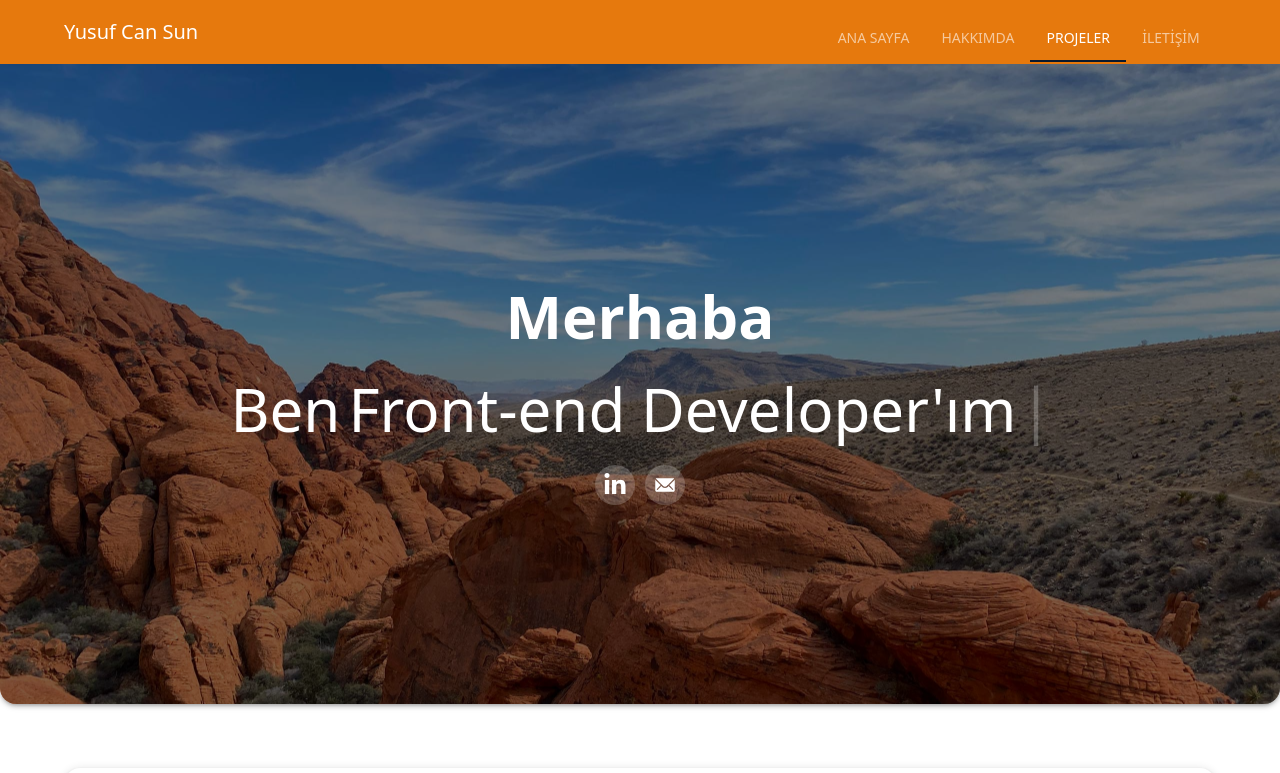
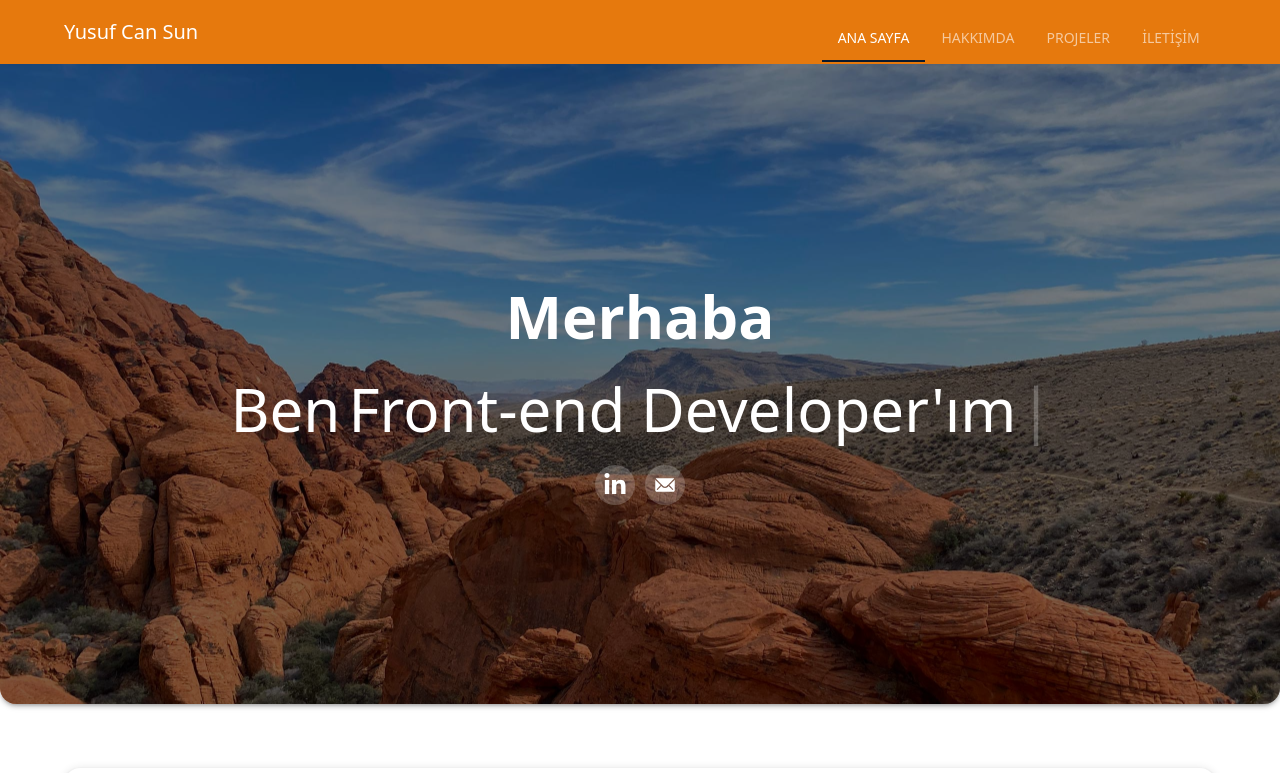
Before and after one commit to Nacnus/portfolyo, a React (Vite) app: page / in a window 1280 px wide. Shown: the top 773 px of the page. Built offline with nearby package versions, Linux system fonts and the light colour scheme; no server answers.

Commit message:
fixed indicator bug

```diff
--- a/src/App.css
+++ b/src/App.css
@@ -4,5 +4,5 @@ body {
 }
 html{
   scroll-behavior: smooth;
-  scroll-padding-top:9dvh;
+  scroll-padding-top:10dvh;
 }
--- a/src/components/Header.jsx
+++ b/src/components/Header.jsx
@@ -33,11 +33,13 @@ function Header() {
             const scrollPosition = window.scrollY;
             headers.forEach((header, index) => {
                 const section = document.getElementById(header.section);
-                const sectionTop = section.offsetTop;
-                const sectionHeight = section.offsetHeight;
+                if (section) {
+                    const sectionTop = section.offsetTop - 120;
+                    const sectionHeight = section.offsetHeight;
 
-                if (scrollPosition >= sectionTop && scrollPosition < sectionTop + sectionHeight) {
-                    setValue(index);
+                    if (scrollPosition >= sectionTop && scrollPosition < sectionTop + sectionHeight) {
+                        setValue(index);
+                    }
                 }
             });
         };
@@ -49,7 +51,7 @@ function Header() {
     return (
         <div className='header'>
             <Container maxWidth="lg" sx={{ display: 'flex', justifyContent: 'space-between', alignItems: 'center' }}>
-                <a href={"#home"} className="left-text" style={{textDecoration: 'none', color: 'inherit', cursor: 'pointer'}}>
+                <a href={"#home"} className="left-text" style={{ textDecoration: 'none', color: 'inherit', cursor: 'pointer' }}>
                     Yusuf Can Sun
                 </a>
                 <div>
@@ -58,7 +60,7 @@ function Header() {
                         onChange={handleChange}
                         textColor="inherit"
                         indicatorColor="secondary"
-                        sx={{paddingTop:'12px'}}
+                        sx={{ paddingTop: '12px' }}
                     >
                         {headers.map((header) => (
                             <Tab key={header.section} label={header.title} href={`#${header.section}`} />
```
